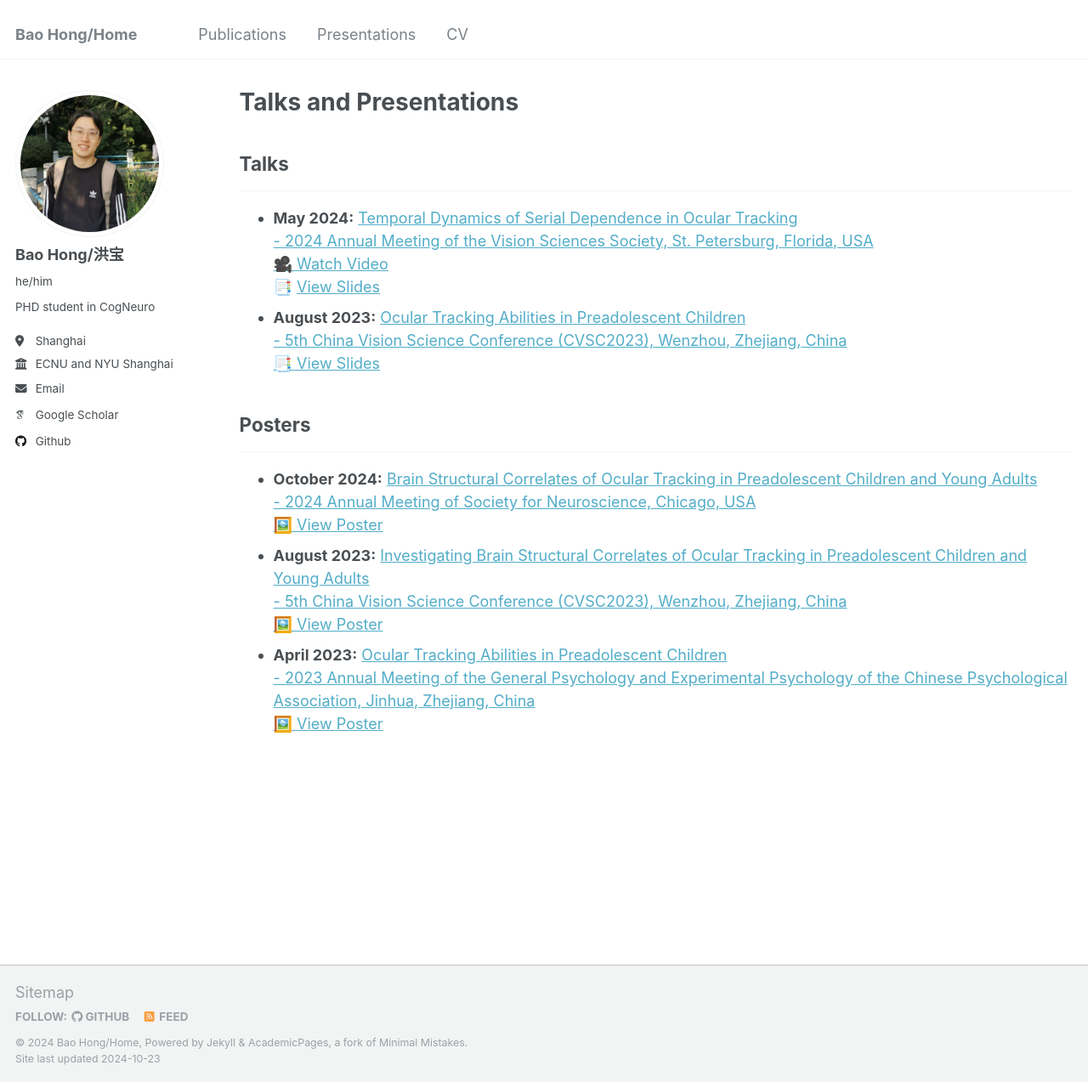
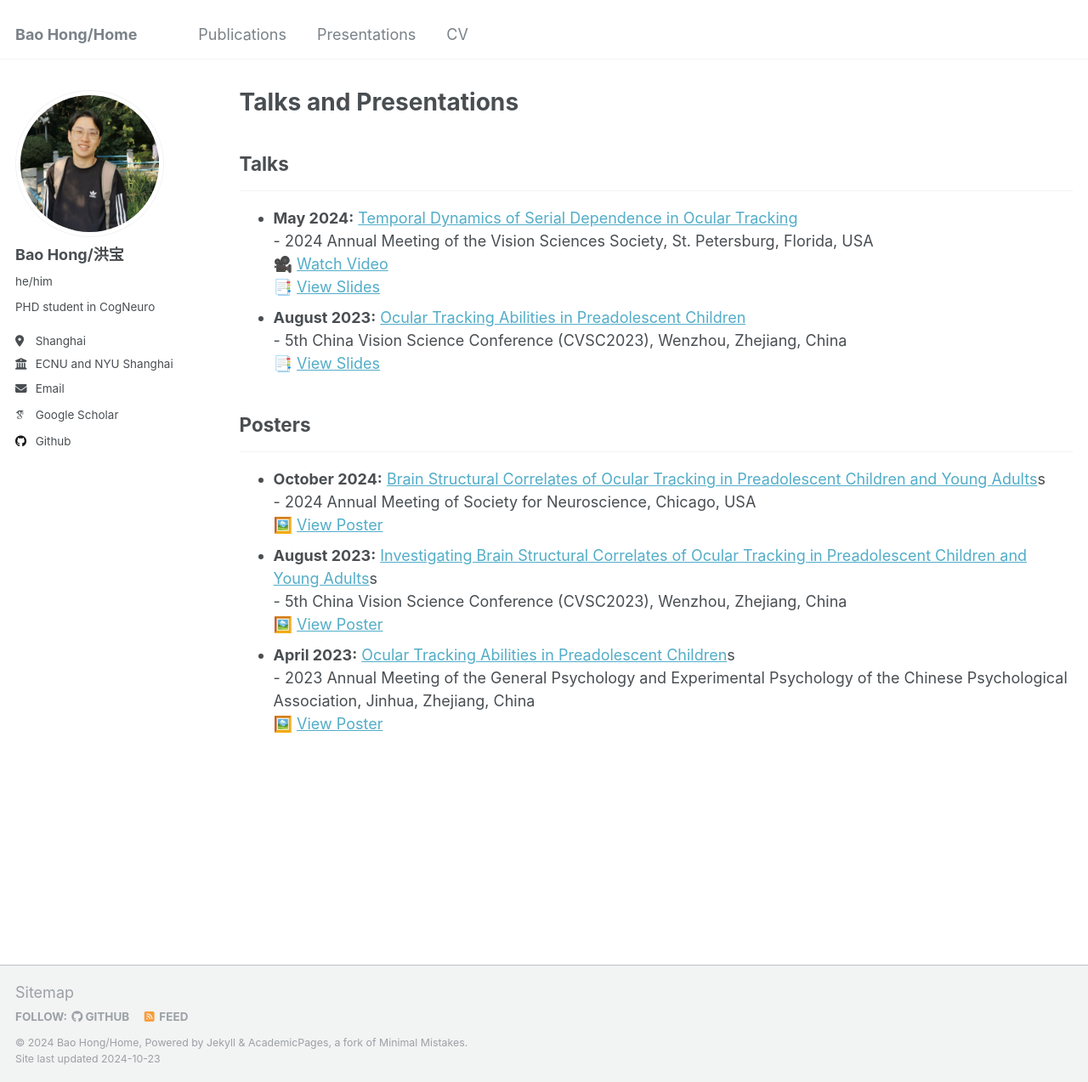
Before and after one commit to Bao-Hong/Bao-Hong.github.io, a Jekyll site: the page built from _pages/talks.html, in a window 1280 px wide and 1273 px high. Shown: the whole window at 85% size. Built offline with Jekyll 4.4.1, drawn with Linux system fonts in a browser that asks for light colours; some web fonts are replaced.

Commit message:
presentation

```diff
--- a/_pages/talks.html
+++ b/_pages/talks.html
@@ -18,7 +18,7 @@ author_profile: true
     {% if talk.type == "Talk" %}
       <li>
         <strong>{{ talk.date | date: "%B %Y" }}:</strong>
-        <a href="{{ talk.permalink }}">{{ talk.title }}<br>- {{ talk.venue }}, {{ talk.location }}<br>
+        <a href="{{ talk.permalink }}">{{ talk.title }}</a><br>- {{ talk.venue }}, {{ talk.location }}<br>
 
         {% if talk.video_url %}
           🎥 <a href="{{ talk.video_url }}" target="_blank">Watch Video</a><br>
@@ -39,7 +39,7 @@ author_profile: true
     {% if talk.type == "Poster" %}
       <li>
         <strong>{{ talk.date | date: "%B %Y" }}:</strong>
-        <a href="{{ talk.permalink }}">{{ talk.title }}<br> - {{ talk.venue }}, {{ talk.location }}<br>
+        <a href="{{ talk.permalink }}">{{ talk.title }}</a>s<br> - {{ talk.venue }}, {{ talk.location }}<br>
 
         {% if talk.file_url %}
           🖼️ <a href="{{ talk.file_url }}" target="_blank">View Poster</a><br>
```
